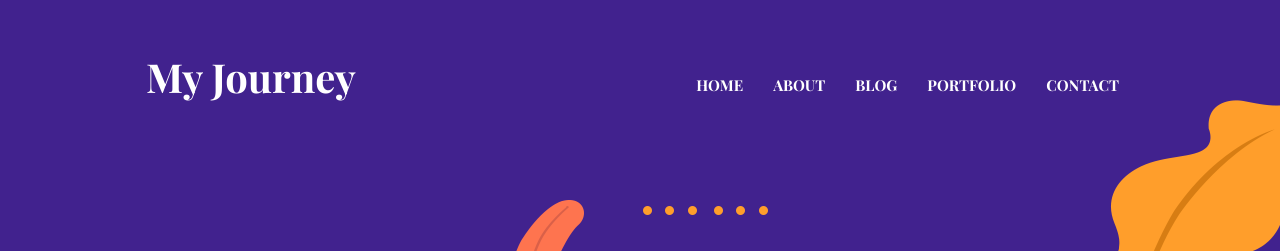
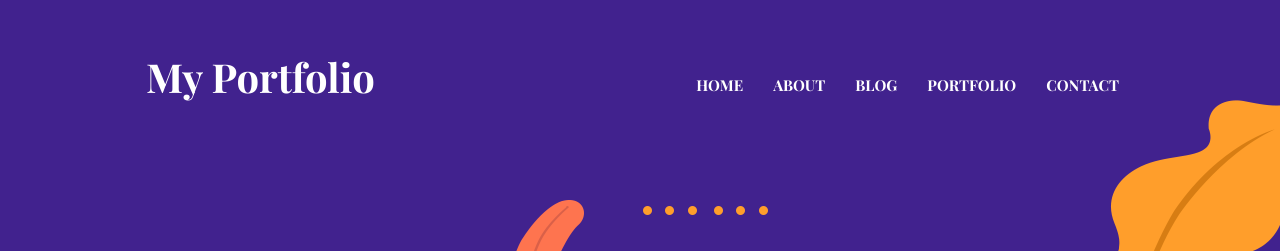
Before and after one commit to shakib1490/shakib1490.github.io, a Jekyll site: the page built from index.html, in a window 1280 px wide. Shown: the top 251 px of the page. Built offline with Jekyll 4.4.1, drawn with Linux system fonts in a browser that asks for light colours.

Commit message:
Update settings.yml

```diff
--- a/_data/settings.yml
+++ b/_data/settings.yml
@@ -1,7 +1,7 @@
 #-------------------------------
 # General Site Settings
 
-title: My Journey
+title: My Portfolio
 logo:
 author: themefisher
 description: this is meta description
```
